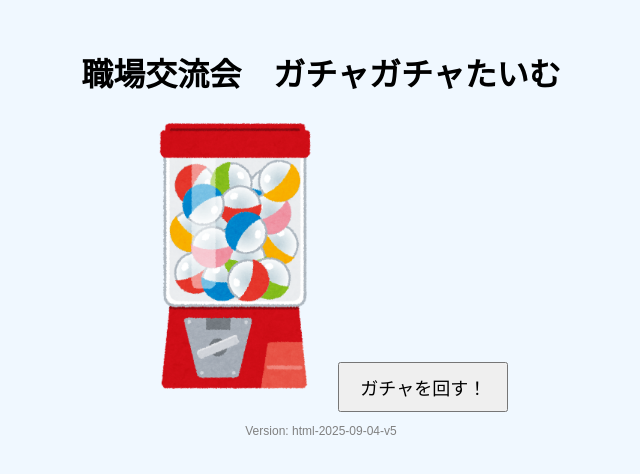
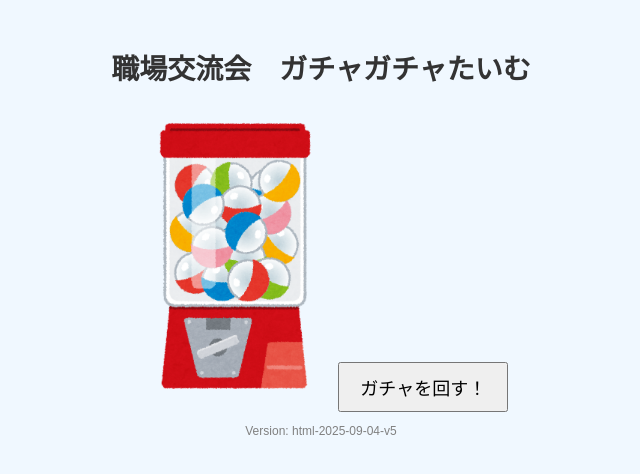
Before and after one commit to papaofsugi/Gacha-Gacha-app, a plain HTML site: page index.html in a window 1280 px wide. Shown: the whole page, without its empty margins (319-959 px from the left). Drawn offline with Linux system fonts and the light colour scheme.

Commit message:
Update style.css

```diff
--- a/style.css
+++ b/style.css
@@ -1,3 +1,10 @@
+.page-title {
+  font-size: 28px;
+  font-weight: bold;
+  color: #333;
+  margin-bottom: 30px;
+}
+
 body {
   font-family: sans-serif;
   background-color: #f0f8ff;
@@ -36,6 +43,11 @@ body {
   background-color: #00bfff;
 }
 
+@keyframes fillProgress {
+  0% { width: 0%; }
+  100% { width: 100%; }
+}
+
 #result {
   margin-top: 30px;
   display: none;
```
